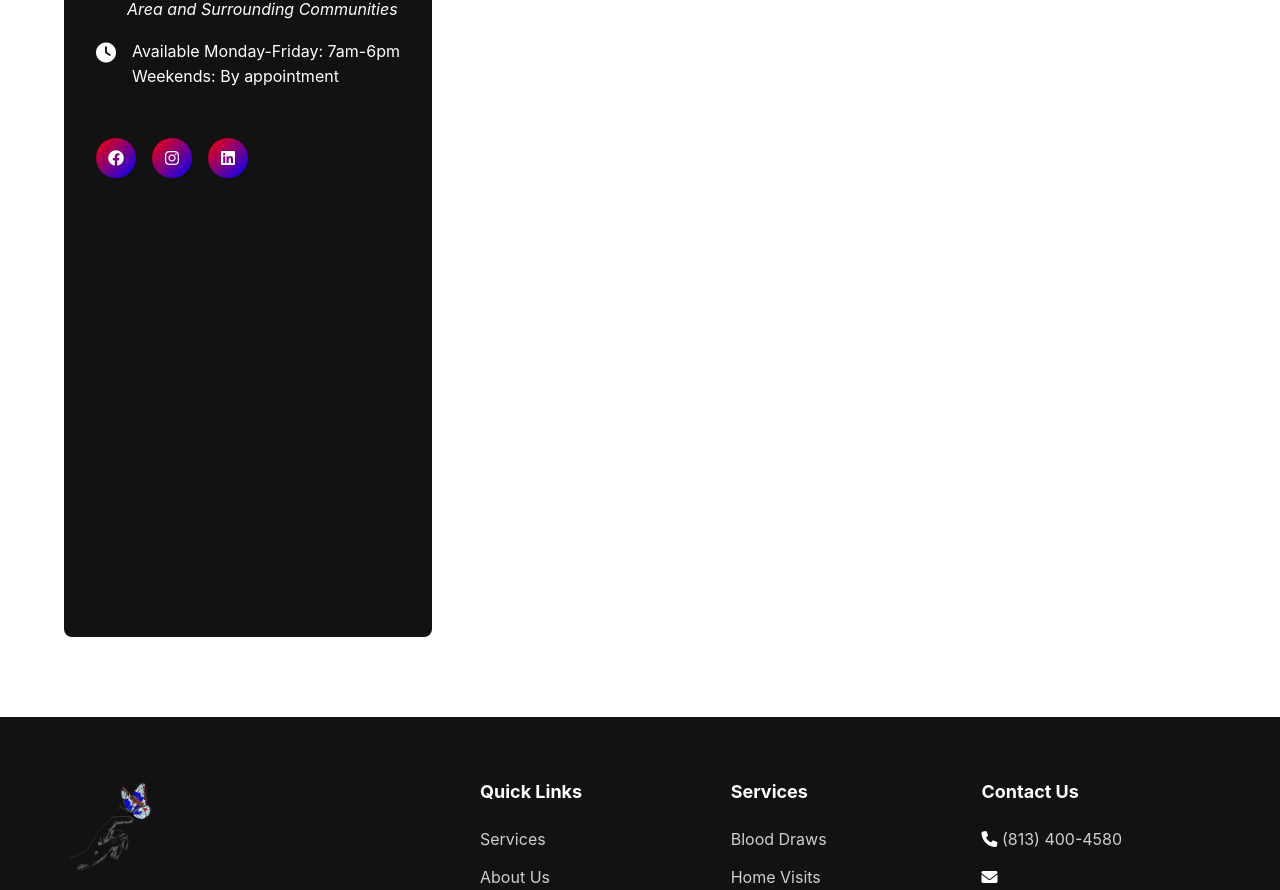
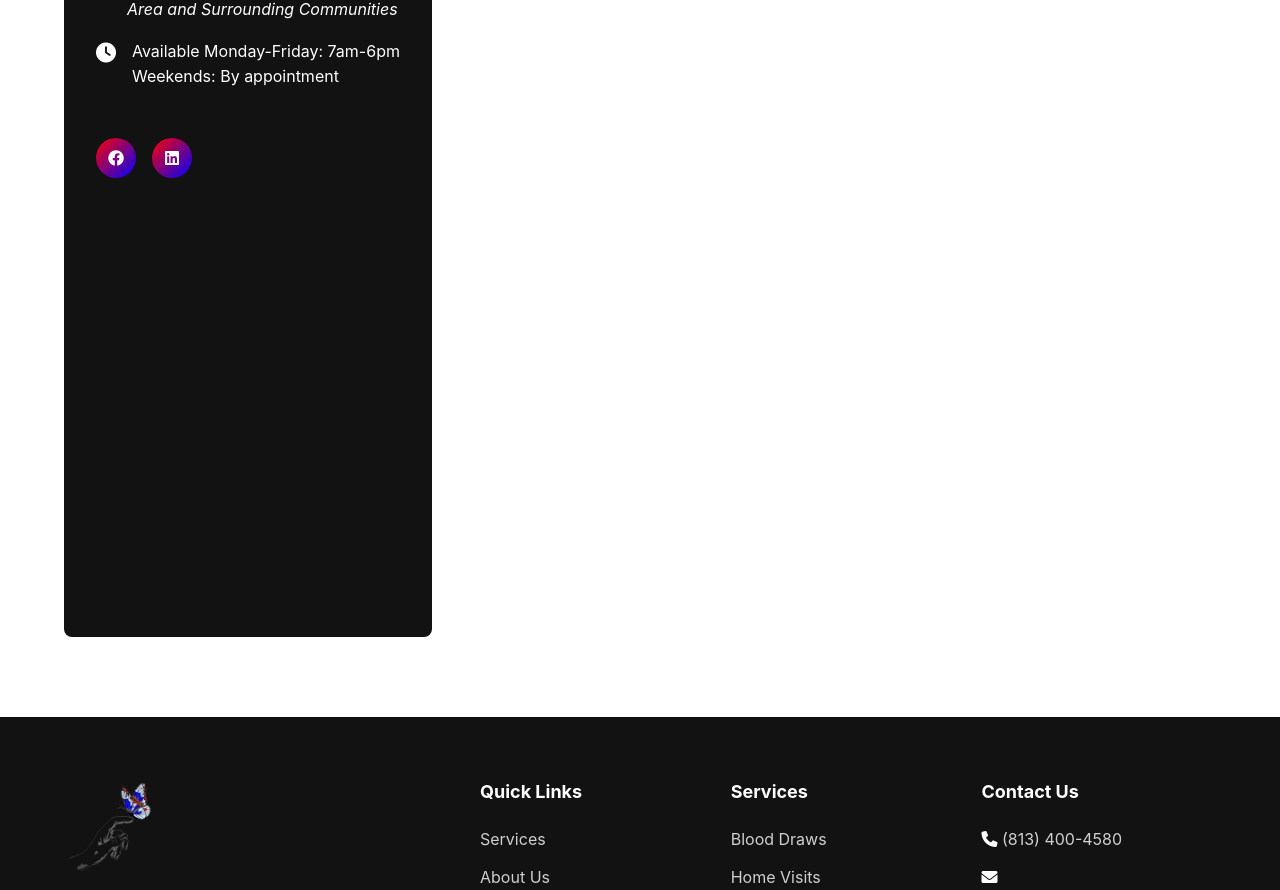
Before and after one commit to EliteWebWrxs/gentle_phlebotomy, an Astro site: page / in a window 1280 px wide. Shown: the part 4416-5306 px from the top of the page. Built offline with nearby package versions, Linux system fonts and the light colour scheme; Astro itself is replaced by a stand-in of ours; a script that the page names is missing.

Commit message:
update social media

```diff
--- a/src/components/Contact.astro
+++ b/src/components/Contact.astro
@@ -39,9 +39,9 @@
           <a href="https://facebook.com" aria-label="Facebook">
             <i class="fa-brands fa-facebook"></i>
           </a>
-          <a href="https://instagram.com" aria-label="Instagram">
+          <!-- <a href="https://instagram.com" aria-label="Instagram">
             <i class="fa-brands fa-instagram"></i>
-          </a>
+          </a> -->
           <a href="https://linkedin.com" aria-label="LinkedIn">
             <i class="fa-brands fa-linkedin"></i>
           </a>
```
